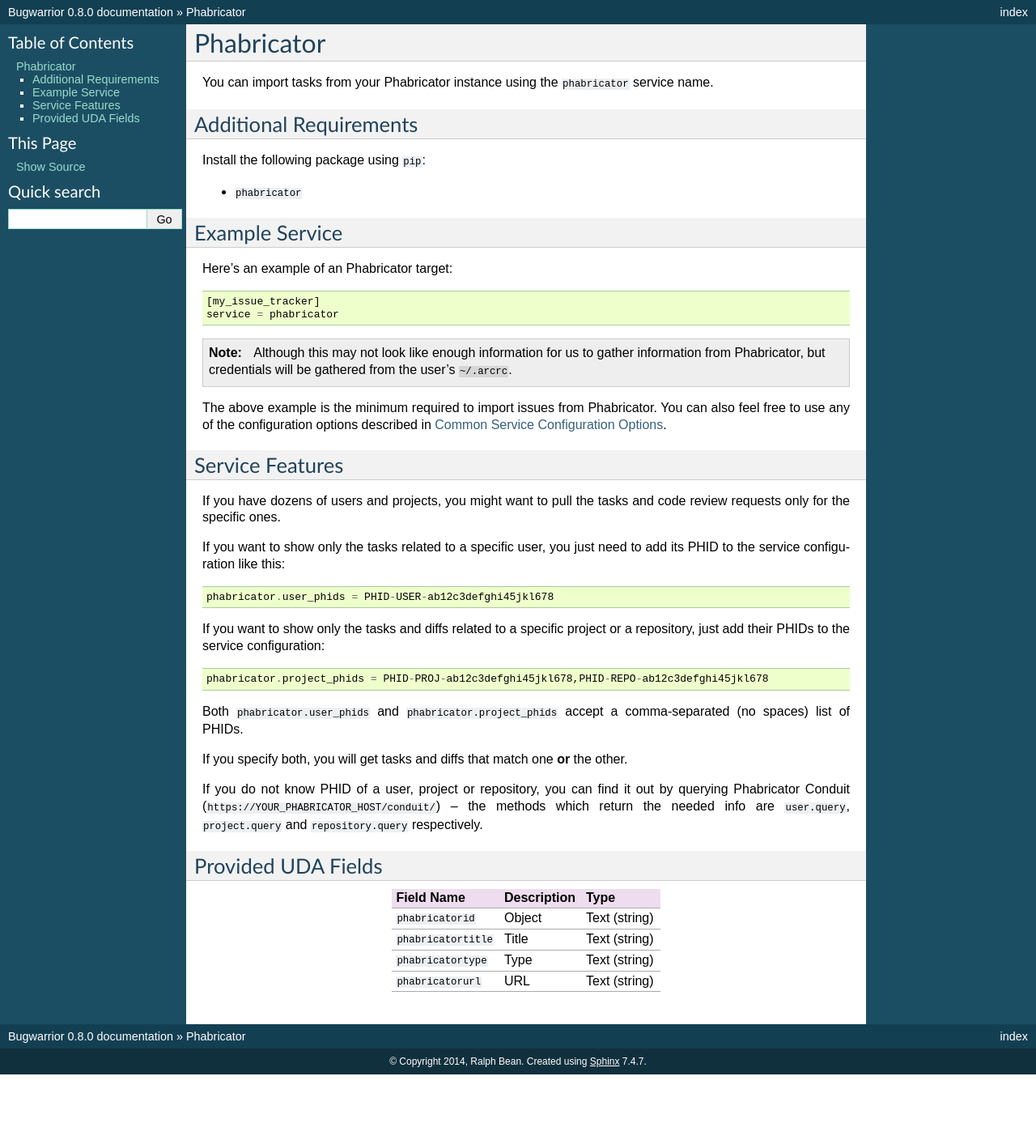
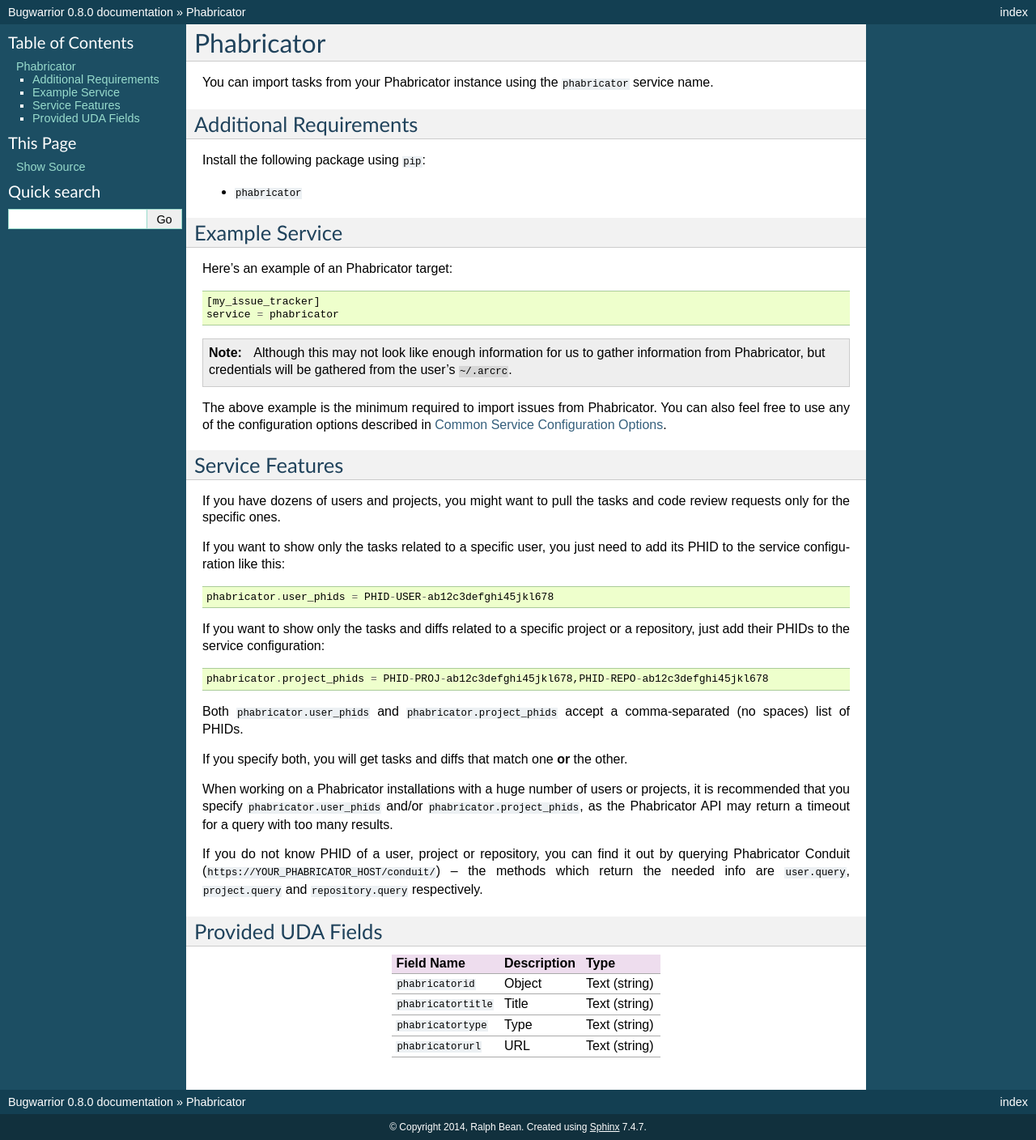
Before and after one commit to GothenburgBitFactory/bugwarrior, a Sphinx documentation site: the page built from bugwarrior/docs/services/phabricator.rst, in a window 1280 px wide. Shown: the whole page at 81% size. Built offline with Sphinx 7.4.7, drawn with Linux system fonts in a browser that asks for light colours; pages that are not in the unit, such as notebooks, are missing from menus; before the commit the page ends 1327 px from its top, so only the background shows below that.

Commit message:
Clearified documentation for Phabricator.

```diff
--- a/bugwarrior/docs/services/phabricator.rst
+++ b/bugwarrior/docs/services/phabricator.rst
@@ -50,6 +50,10 @@
 
 If you specify both, you will get tasks and diffs that match one **or** the other.
 
+When working on a Phabricator installations with a huge number of users or projects,
+it is recommended that you specify ``phabricator.user_phids`` and/or ``phabricator.project_phids``,
+as the Phabricator API may return a timeout for a query with too many results.
+
 If you do not know PHID of a user, project or repository,
 you can find it out by querying Phabricator Conduit
 (``https://YOUR_PHABRICATOR_HOST/conduit/``) --
```
